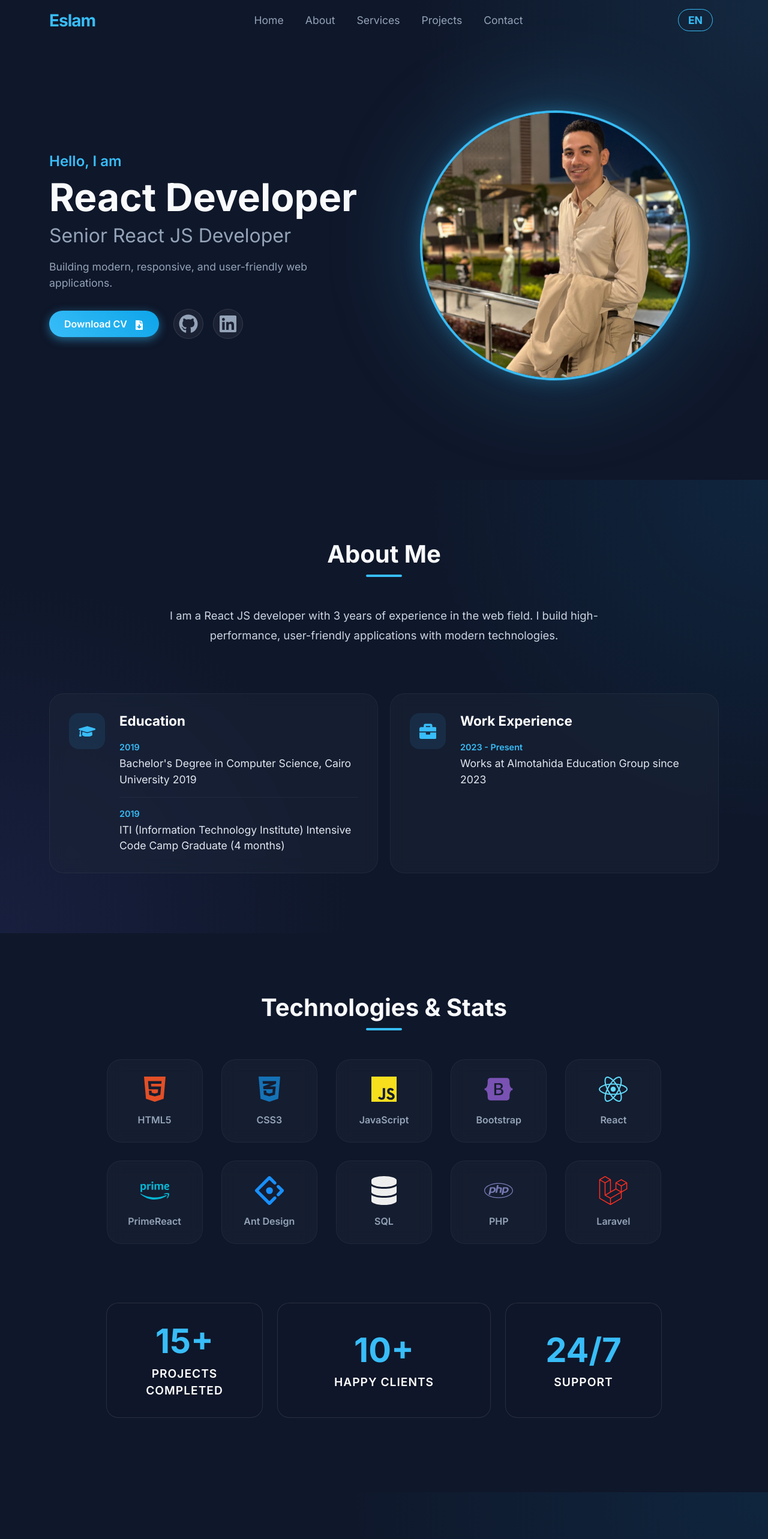
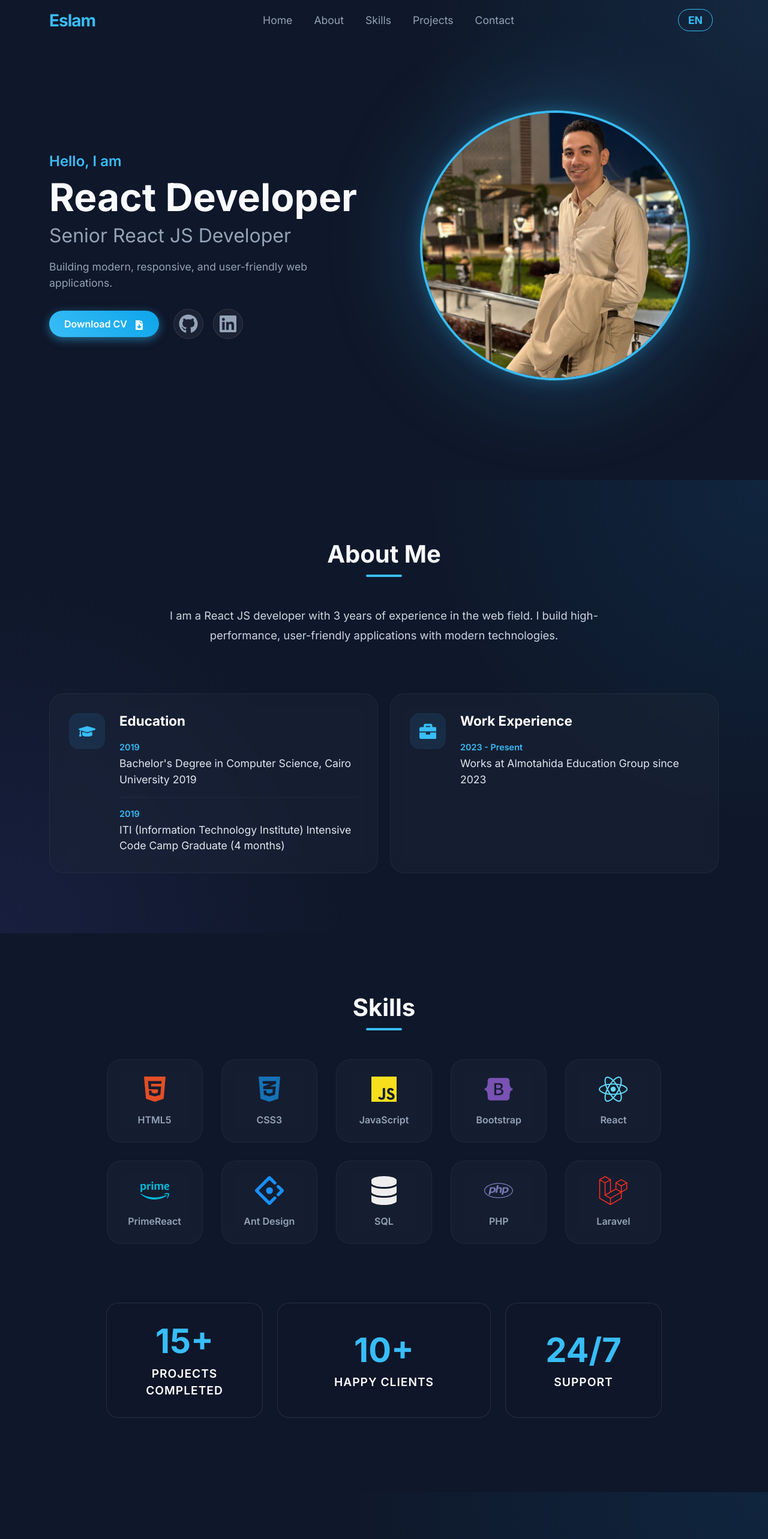
Before and after one commit to eslam9779/islam-s-portfolio, a React (Vite) app: page / in a window 1280 px wide. Shown: the top 2566 px of the page at 60% size. Built offline with nearby package versions, Linux system fonts and the light colour scheme.

Commit message:
feat: Implement core portfolio sections (Hero, About, Services, Projects, Contact) and internationalization.

```diff
--- a/src/components/About.jsx
+++ b/src/components/About.jsx
@@ -3,6 +3,8 @@ import { Container, Row, Col } from 'react-bootstrap';
 import { useTranslation } from 'react-i18next';
 import { FaGraduationCap, FaBriefcase } from 'react-icons/fa';
 import './About.css';
+
+import SectionReveal from './SectionReveal';
 
 const About = () => {
     const { t } = useTranslation();
@@ -10,6 +12,7 @@ const About = () => {
     return (
         <section id="about" className="about-section">
             <Container>
+                <SectionReveal>
                     <Row className="justify-content-center">
                         {/* Text Content */}
                         <Col lg={8} className="mb-5 text-center">
@@ -59,6 +62,7 @@ const About = () => {
                             </div>
                         </Col>
                     </Row>
+                </SectionReveal>
             </Container>
         </section>
     );
--- a/src/components/Contact.jsx
+++ b/src/components/Contact.jsx
@@ -3,6 +3,8 @@ import { Container, Row, Col } from 'react-bootstrap';
 import { useTranslation } from 'react-i18next';
 import { FaEnvelope, FaLinkedin, FaGithub, FaPhoneAlt, FaMapMarkerAlt } from 'react-icons/fa';
 import './Contact.css';
+
+import SectionReveal from './SectionReveal';
 
 const Contact = () => {
     const { t } = useTranslation();
@@ -10,6 +12,7 @@ const Contact = () => {
     return (
         <section id="contact" className="contact-section">
             <Container>
+                <SectionReveal>
                     <h2 className="section-title">{t('contact.title')}</h2>
                     <Row className="justify-content-center text-center">
                         <Col md={8}>
@@ -56,6 +59,7 @@ const Contact = () => {
                             </div>
                         </Col>
                     </Row>
+                </SectionReveal>
             </Container>
         </section>
     );
--- a/src/components/Hero.jsx
+++ b/src/components/Hero.jsx
@@ -7,12 +7,15 @@ import cvFile from '../assets/islam Abelsattar resume.pdf';
 import islam2 from '../assets/eslam11.jpg';
 import './Hero.css';
 
+import SectionReveal from './SectionReveal';
+
 const Hero = () => {
     const { t } = useTranslation();
 
     return (
         <section id="home" className="hero-section d-flex align-items-center">
             <Container>
+                <SectionReveal>
                     <Row className="align-items-center">
                         <Col lg={6} className="hero-content">
                             <motion.div
@@ -58,6 +61,7 @@ const Hero = () => {
                             </motion.div>
                         </Col>
                     </Row>
+                </SectionReveal>
             </Container>
         </section>
     );
--- a/src/components/Projects.jsx
+++ b/src/components/Projects.jsx
@@ -5,6 +5,8 @@ import { motion } from 'framer-motion';
 import { FaExternalLinkAlt, FaGithub } from 'react-icons/fa';
 import gptImg from '../assets/gpt.png';
 import './Projects.css';
+
+import SectionReveal from './SectionReveal';
 
 const Projects = () => {
     const { t } = useTranslation();
@@ -57,6 +59,7 @@ const Projects = () => {
     return (
         <section id="projects" className="projects-section">
             <Container>
+                <SectionReveal>
                     <h2 className="section-title">{t('projects.title')}</h2>
                     <Row>
                         {projects.map((proj, index) => (
@@ -108,6 +111,7 @@ const Projects = () => {
                             </Col>
                         ))}
                     </Row>
+                </SectionReveal>
             </Container>
         </section>
     );
--- /dev/null
+++ b/src/components/SectionReveal.jsx
@@ -0,0 +1,18 @@
+import React from 'react';
+import { motion } from 'framer-motion';
+
+const SectionReveal = ({ children, className = '', delay = 0 }) => {
+    return (
+        <motion.div
+            initial={{ opacity: 0, y: 50 }}
+            whileInView={{ opacity: 1, y: 0 }}
+            viewport={{ once: true, amount: 0.2 }}
+            transition={{ duration: 0.6, delay: delay, ease: "easeOut" }}
+            className={className}
+        >
+            {children}
+        </motion.div>
+    );
+};
+
+export default SectionReveal;
--- a/src/components/Services.jsx
+++ b/src/components/Services.jsx
@@ -5,12 +5,15 @@ import { FaBootstrap, FaCss3Alt, FaDatabase, FaHtml5, FaJs, FaLaravel, FaPhp, Fa
 import { SiAntdesign, SiPrime } from 'react-icons/si';
 import './Services.css';
 
+import SectionReveal from './SectionReveal';
+
 const Services = () => {
     const { t } = useTranslation();
 
     return (
         <section id="services" className="services-section">
             <Container>
+                <SectionReveal>
                     <h2 className="section-title text-center mb-5">{t('techStats.title')}</h2>
 
                     <Row className="justify-content-center mb-5">
@@ -51,6 +54,7 @@ const Services = () => {
                             </div>
                         </Col>
                     </Row>
+                </SectionReveal>
             </Container>
         </section>
     );
--- a/src/locales/ar.json
+++ b/src/locales/ar.json
@@ -2,7 +2,7 @@
     "header": {
         "home": "الرئيسية",
         "about": "عني",
-        "services": "خدماتي",
+        "services": "المهارات",
         "projects": "أعمالي",
         "contact": "تواصل معي",
         "downloadCv": "تحميل السيرة الذاتية",
@@ -38,7 +38,7 @@
         "uiUxDesc": "تحويل التصاميم إلى واجهات تفاعلية ودقيقة."
     },
     "techStats": {
-        "title": "التقنيات والإحصائيات",
+        "title": "المهارات",
         "projects": "مشروع مكتمل",
         "clients": "عميل سعيد",
         "support": "دعم فني"
--- a/src/locales/en.json
+++ b/src/locales/en.json
@@ -2,7 +2,7 @@
     "header": {
         "home": "Home",
         "about": "About",
-        "services": "Services",
+        "services": "Skills",
         "projects": "Projects",
         "contact": "Contact",
         "downloadCv": "Download CV",
@@ -38,7 +38,7 @@
         "uiUxDesc": "Transforming designs into interactive and pixel-perfect front-end interfaces."
     },
     "techStats": {
-        "title": "Technologies & Stats",
+        "title": "Skills",
         "projects": "Projects Completed",
         "clients": "Happy Clients",
         "support": "Support"
```
Lines whose indentation alone changed are shown as unchanged.
